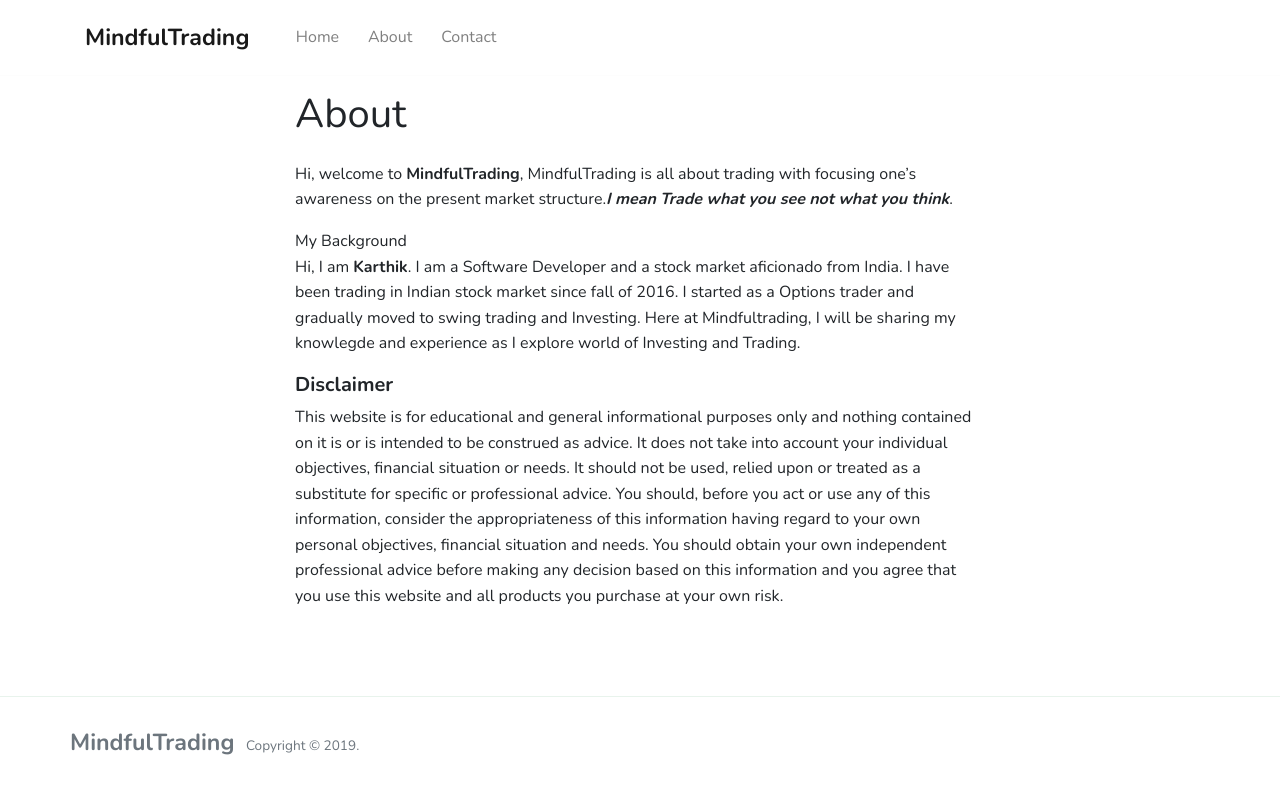
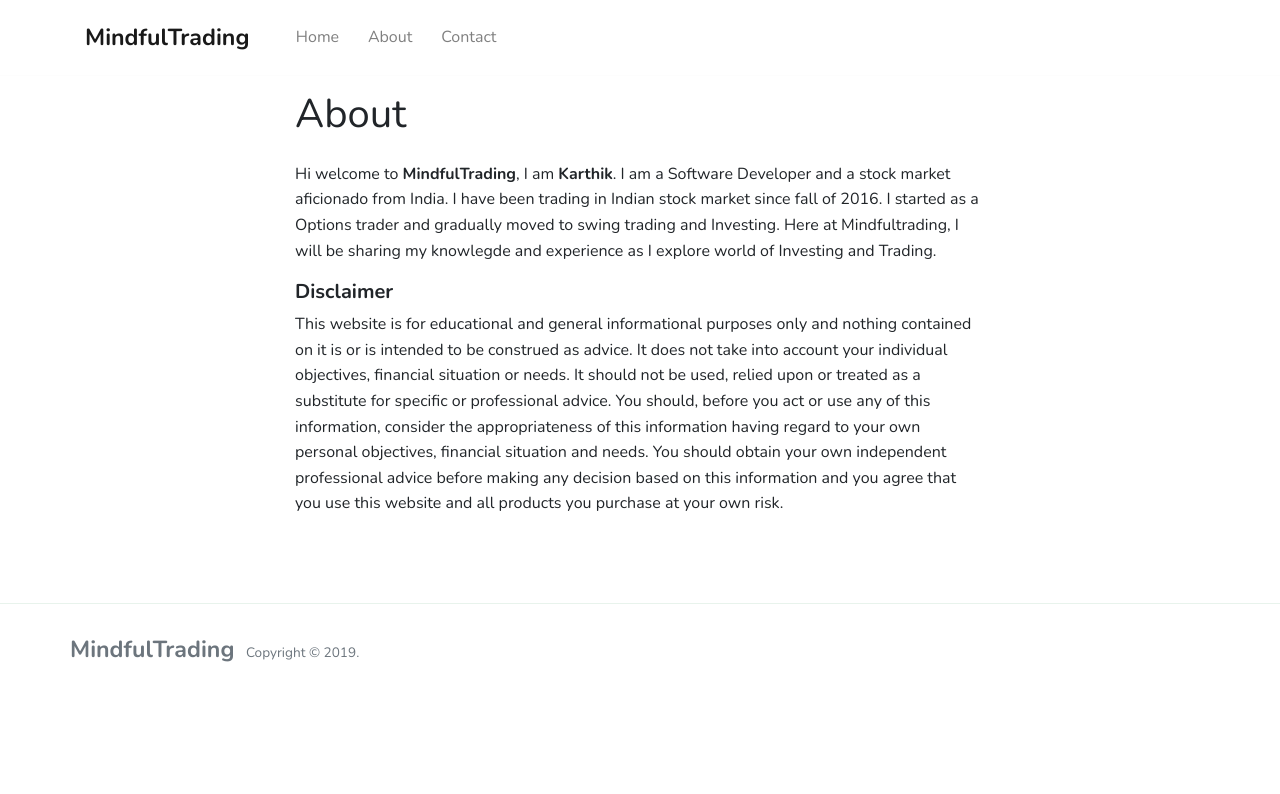
Before and after one commit to karthiikselvam/MindfulTrading, a Jekyll site: the page built from _pages/about.md, in a window 1280 px wide. Shown: the top 794 px of the page. Built offline with Jekyll 4.4.1, drawn with Linux system fonts in a browser that asks for light colours; nearby versions of some CDN libraries.

Commit message:
Updated About Me

```diff
--- a/_pages/about.md
+++ b/_pages/about.md
@@ -4,10 +4,7 @@ permalink: "/about.html"
 image:
 ---
 
-Hi, welcome to **MindfulTrading**, MindfulTrading is all about trading with focusing one's awareness on the present market structure.**_I mean Trade what you see not what you think_**.
-
-My Background
-Hi, I am **Karthik**. I am a Software Developer and a stock market aficionado from India. I have been trading in Indian stock market since fall of 2016. I started as a  Options trader and gradually moved to swing trading and Investing. Here at Mindfultrading, I will be sharing my knowlegde and experience as I explore world of Investing and Trading.
+Hi welcome to **MindfulTrading**, I am **Karthik**. I am a Software Developer and a stock market aficionado from India. I have been trading in Indian stock market since fall of 2016. I started as a  Options trader and gradually moved to swing trading and Investing. Here at Mindfultrading, I will be sharing my knowlegde and experience as I explore world of Investing and Trading.
 
 ##### **Disclaimer**
 This website is for educational and general informational purposes only and nothing contained on it is or is intended to be construed as advice. It does not take into account your individual objectives, financial situation or needs. It should not be used, relied upon or treated as a substitute for specific or professional advice. You should, before you act or use any of this information, consider the appropriateness of this information having regard to your own personal objectives, financial situation and needs. You should obtain your own independent professional advice before making any decision based on this information and you agree that you use this website and all products you purchase at your own risk.
```
